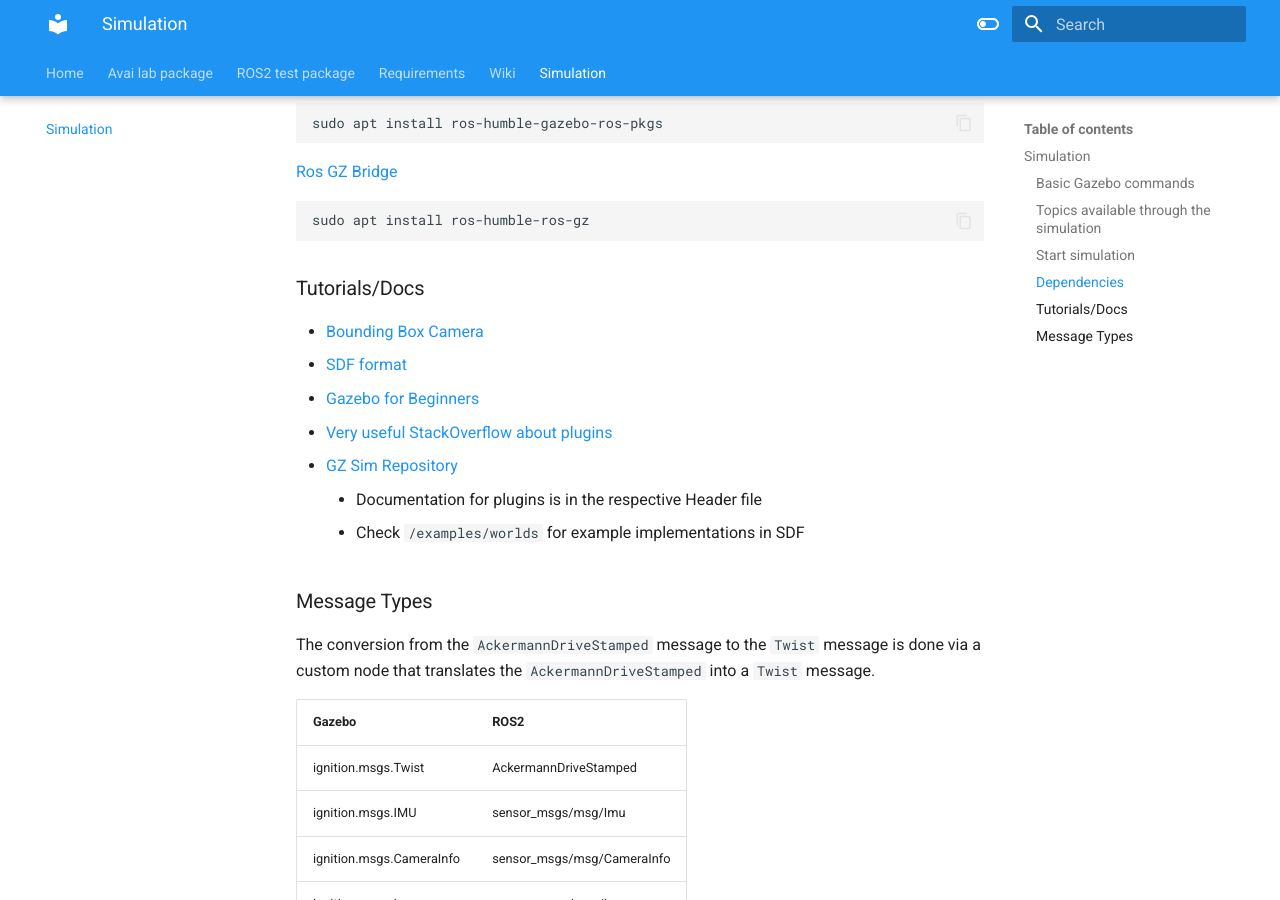
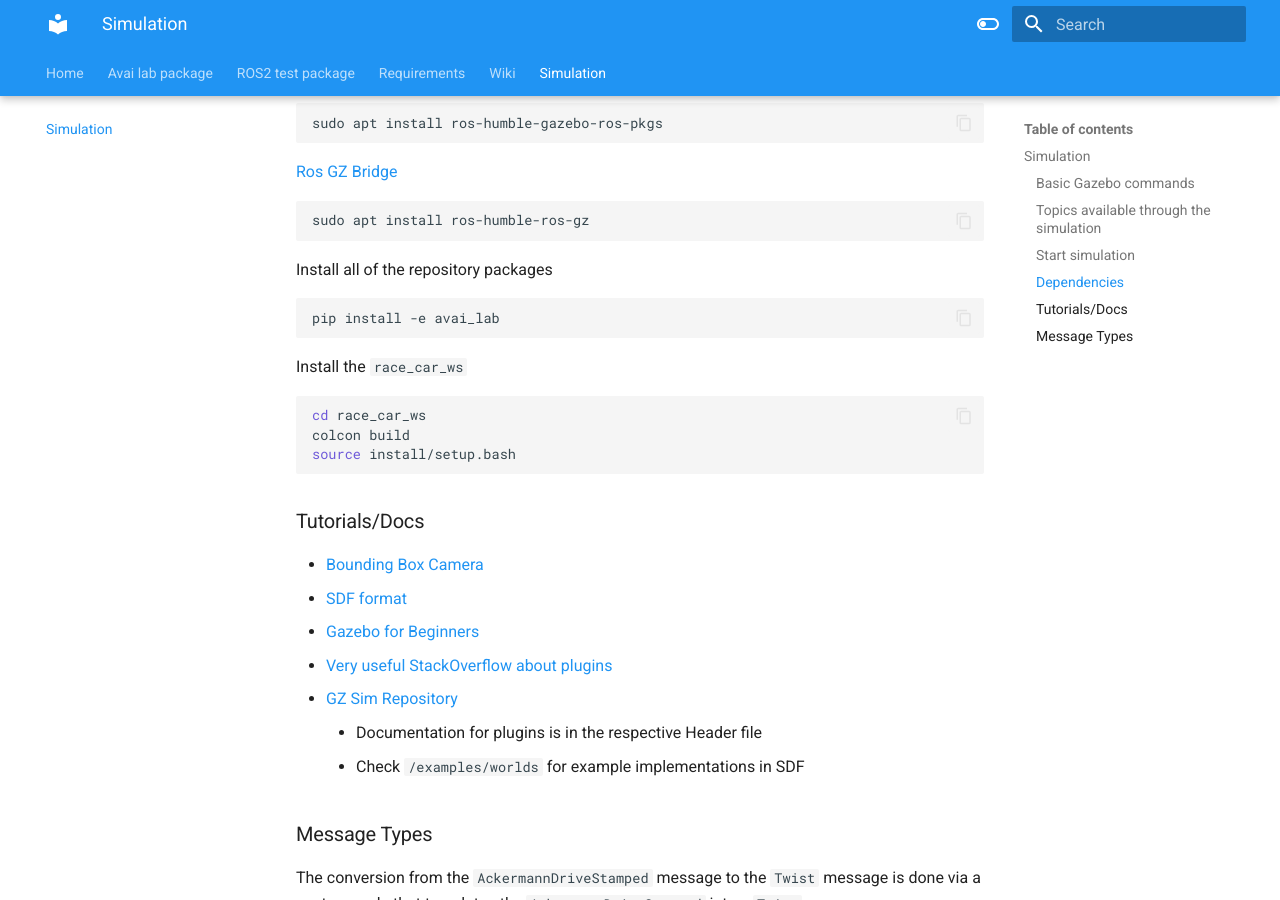
Before and after one commit to VicenteMoraes/race-car-buggy-busters, an MkDocs documentation site: the page built from docs/simulation.md, in a window 1280 px wide and 900 px high, scrolled down 1554 px. Built offline with MkDocs 1.6.1 and Material for MkDocs 9.7.7, drawn with Linux system fonts in a browser that asks for light colours.

Commit message:
Add missing dependencies

````diff
--- a/docs/simulation.md
+++ b/docs/simulation.md
@@ -68,6 +68,20 @@ sudo apt install ros-humble-gazebo-ros-pkgs
 sudo apt install ros-humble-ros-gz
 ```
 
+Install all of the repository packages
+
+```sh
+pip install -e avai_lab
+```
+
+Install the `race_car_ws`
+
+```sh
+cd race_car_ws
+colcon build
+source install/setup.bash
+```
+
 ### Tutorials/Docs
 
 - [Bounding Box Camera](https://gazebosim.org/api/sensors/9/boundingbox_camera.html)
````
Also changed, not shown: 1 other file.
